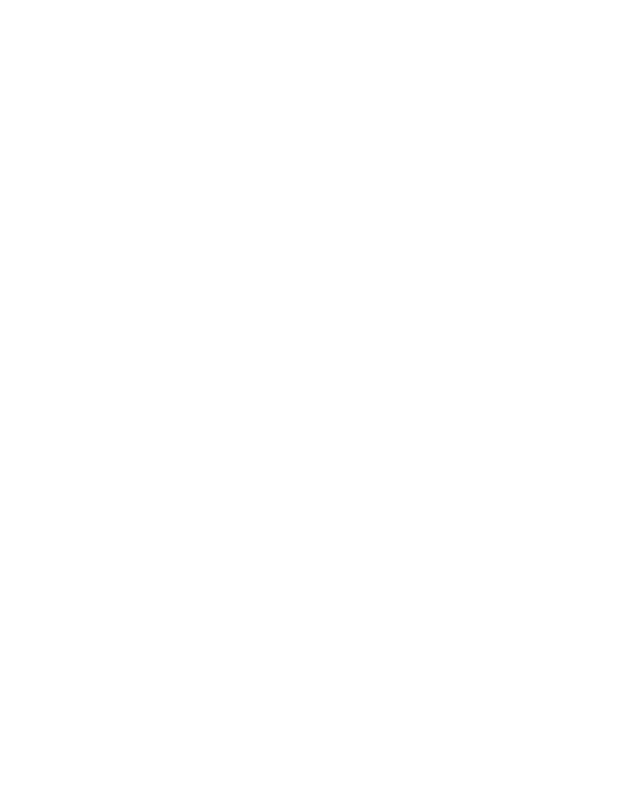
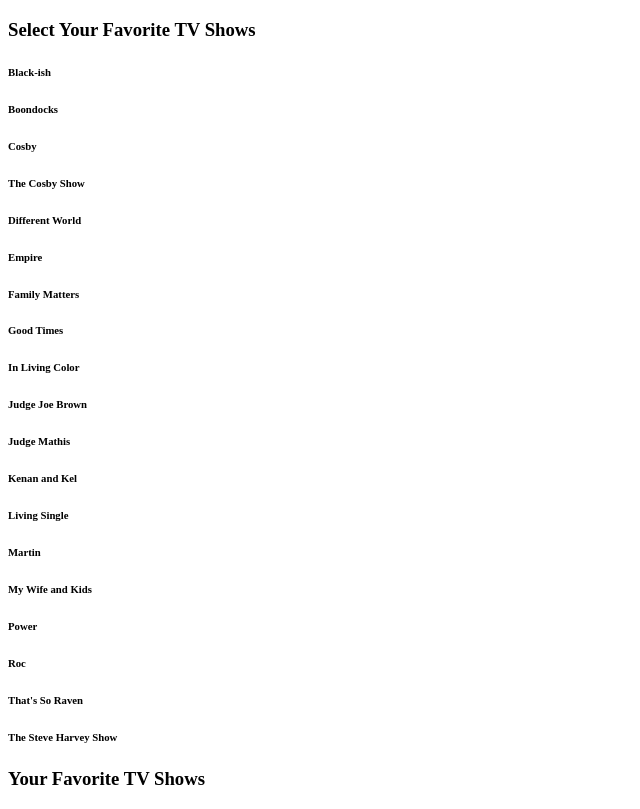
Before and after one commit to MonicaHoward/vanilla-javascript, a plain HTML site: page compile-a-list/index.html in a window 1280 px wide. Shown: the whole page, without its empty margins (0-640 px from the left). Drawn offline with Linux system fonts and the light colour scheme.

Commit message:
set up html

```diff
--- a/compile-a-list/index.html
+++ b/compile-a-list/index.html
@@ -6,6 +6,31 @@
     <link rel="stylesheet" href="style.css" />
   </head>
   <body>
+    <section>
+      <h3>Select Your Favorite TV Shows</h3>
+        <div><h6>Black-ish</h6></div>
+        <div><h6>Boondocks</h6></div>
+        <div><h6>Cosby</h6></div>
+        <div><h6>The Cosby Show</h6></div>
+        <div><h6>Different World</h6></div>
+        <div><h6>Empire</h6></div>
+        <div><h6>Family Matters</h6></div>
+        <div><h6>Good Times</h6></div>
+        <div><h6>In Living Color</h6></div>
+        <div><h6>Judge Joe Brown</h6></div>
+        <div><h6>Judge Mathis</h6></div>
+        <div><h6>Kenan and Kel</h6></div>
+        <div><h6>Living Single</h6></div>
+        <div><h6>Martin</h6></div>
+        <div><h6>My Wife and Kids</h6></div>
+        <div><h6>Power</h6></div>
+        <div><h6>Roc</h6></div>
+        <div><h6>That's So Raven</h6></div>
+        <div><h6>The Steve Harvey Show</h6></div>
+    </section>
+    <section>
+      <h3>Your Favorite TV Shows</h3>
+    </section>
     <script href="script.js"></script>
   </body>
 <html>
```
